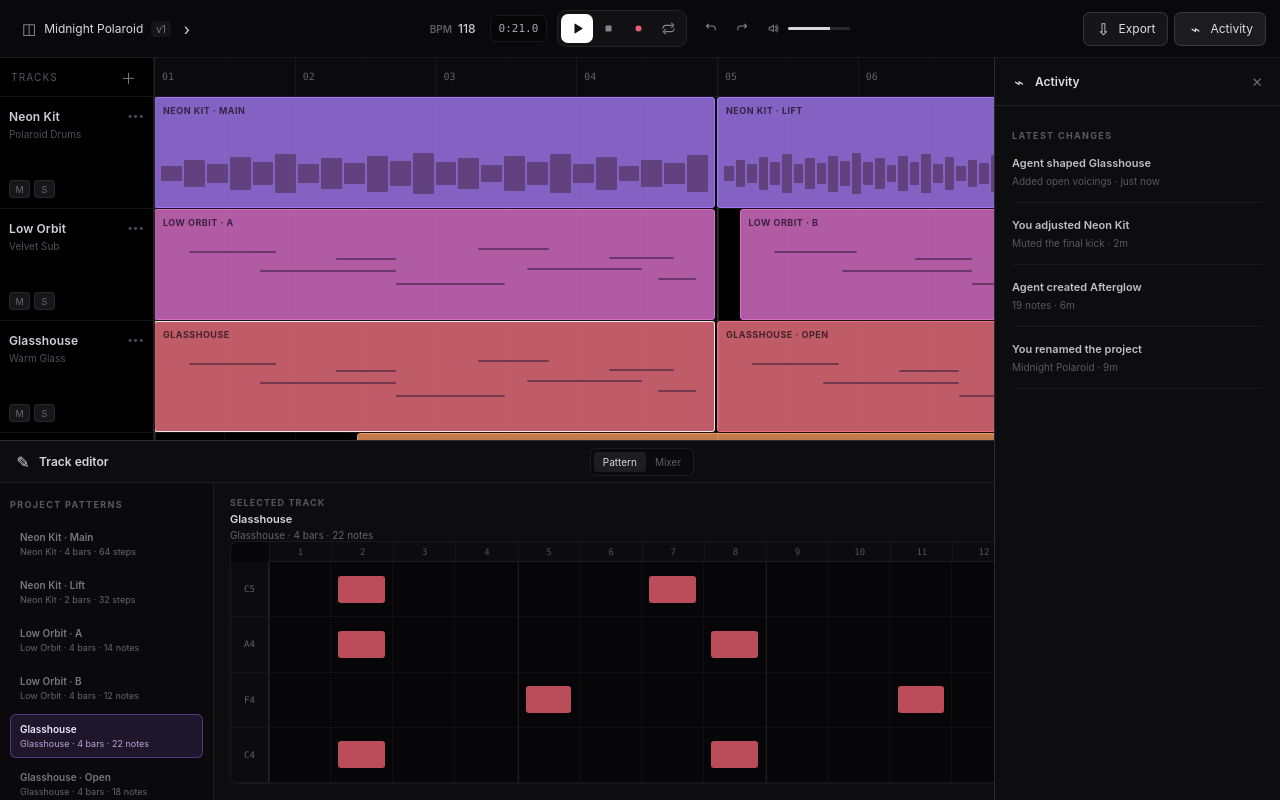
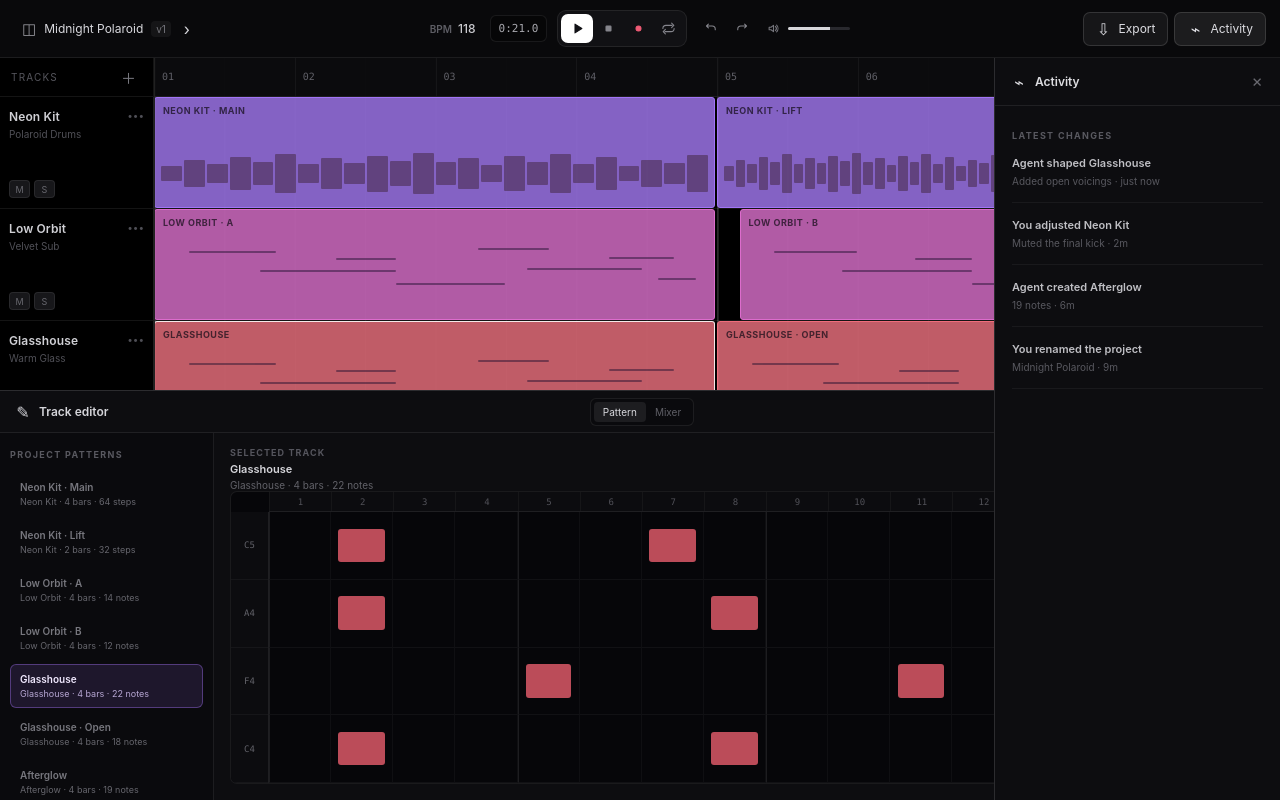
Before and after one commit to amit-00/agent-daw, a Next.js app: page / in a window 1280 px wide. Built offline with nearby package versions, Linux system fonts and the light colour scheme.

Commit message:
refine pattern editor layout

```diff
--- a/src/app/globals.css
+++ b/src/app/globals.css
@@ -327,7 +327,7 @@ input:focus-visible {
 }
 
 .canvas-wrap.editor-open {
-  grid-template-rows: minmax(0, 1fr) 360px;
+  grid-template-rows: minmax(0, 1fr) 410px;
 }
 
 .arrangement-pane {
--- a/src/app/page.tsx
+++ b/src/app/page.tsx
@@ -418,7 +418,7 @@ export default function StudioPage(): ReactElement {
                   >
                   <div className="sequence-toolbar">
                     <span><small>SELECTED TRACK</small><strong>{selectedTrack.name}</strong><em>{selectedClip.name} · {selectedClip.detail}</em></span>
-                    <div className="sequence-options"><button type="button">{selectedClip.name}</button><button type="button">1 / 16</button><button type="button">100%</button></div>
+                    <div className="sequence-options"><button type="button">1 / 16</button><button type="button">100%</button></div>
                   </div>
                   <div className="sequence-workspace">
                     <div className="sequence-ruler">
```
